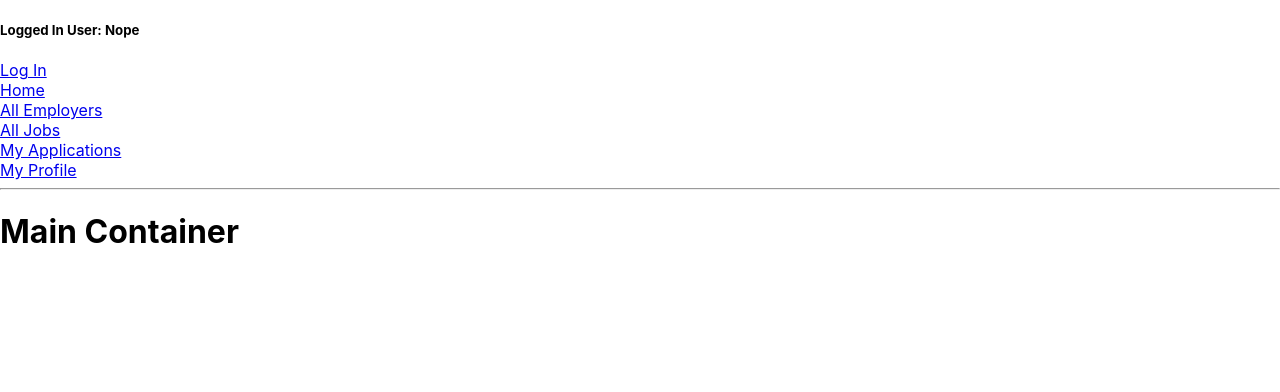
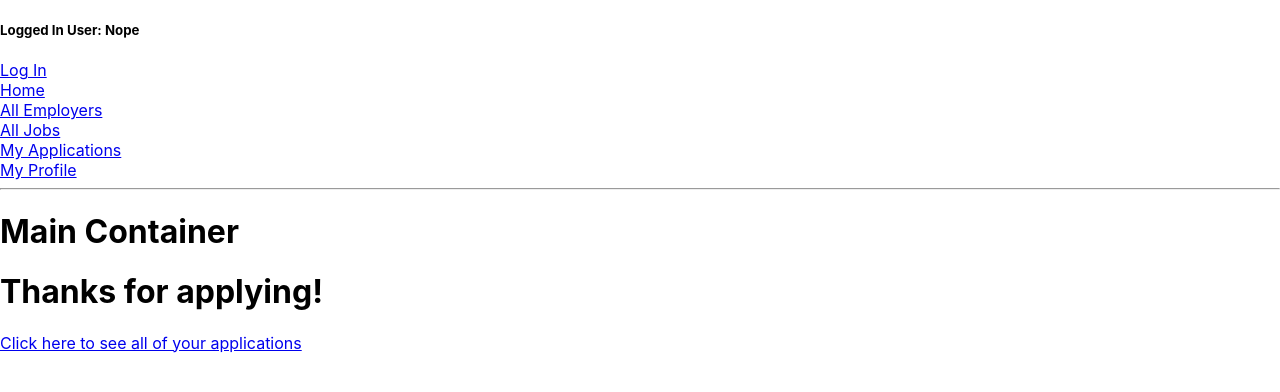
Before and after one commit to joffitzer/job-search-frontend, a React (Create React App) app: page /thanks in a window 1280 px wide. Shown: the top 392 px of the page. Built offline with nearby package versions, Linux system fonts and the light colour scheme.

Commit message:
implemented redirect after submitting an application

```diff
--- a/src/components/JobShow.js
+++ b/src/components/JobShow.js
@@ -16,7 +16,7 @@ class JobShow extends React.Component {
 
     render() {
 
-        console.log('state of apply clicked', this.state.applyClicked)
+        console.log('job show props', this.props)
 
         return(
             <div>
@@ -28,7 +28,7 @@ class JobShow extends React.Component {
                 <h5>Summary: {this.props.jobToShow.attributes.summary}</h5>
                 <button onClick={this.clickApply}>APPLY TO THIS JOB</button>
                 {this.state.applyClicked ?
-                <UserAppForm /> :
+                <UserAppForm routerProps={this.props}/> :
                 null}
             </div>
         )
--- /dev/null
+++ b/src/components/Thanks.js
@@ -0,0 +1,15 @@
+import React from 'react'
+import { Link } from 'react-router-dom'
+
+const Thanks = () => {
+    return(
+        <div>
+            <h1>Thanks for applying!</h1>
+            <Link to={`/myapps`}>
+                Click here to see all of your applications
+            </Link>
+        </div>
+    )
+}
+
+export default Thanks;
--- a/src/components/UserAppForm.js
+++ b/src/components/UserAppForm.js
@@ -23,7 +23,9 @@ class UserAppForm extends React.Component {
             })
         }).then(this.setState({
             miniCl: ""
-        }))
+        })).then(() =>
+            this.props.routerProps.history.push('/thanks')
+        )
     }
 
     handleMiniClChange = (e) => {
@@ -33,6 +35,8 @@ class UserAppForm extends React.Component {
     }
 
     render() {
+
+        console.log('props in user app form: ', this.props)
 
         return(
             <form onSubmit={this.handleSubmitApplication}>
--- a/src/containers/MainContainer.js
+++ b/src/containers/MainContainer.js
@@ -1,5 +1,6 @@
 import React from 'react'
 import { Route } from 'react-router-dom'
+import Thanks from '../components/Thanks'
 import Login from '../components/Login'
 import Home from '../components/Home'
 import EmployersContainer from '../containers/EmployersContainer'
@@ -14,12 +15,13 @@ const MainContainer = () => {
         <div>
             <h1>Main Container</h1>
             <Route exact path="/login" component={Login} />
+            <Route exact path="/thanks" component={Thanks} />
             <Route exact path="/profile" component={ProfileContainer} />
             <Route exact path="/home" component={Home} />
             <Route exact path="/employers" component={EmployersContainer} />
             <Route exact path="/employers/:id" component={EmployerShow} />
             <Route exact path="/jobs" component={JobsContainer} />
-            <Route exact path="/jobs/:id" component={JobShow} />
+            <Route exact path="/jobs/:id" render={(routerProps) => <JobShow {...routerProps} />}/>
             <Route exact path="/myapps" component={UserAppsContainer} />
         </div>
     )
```
